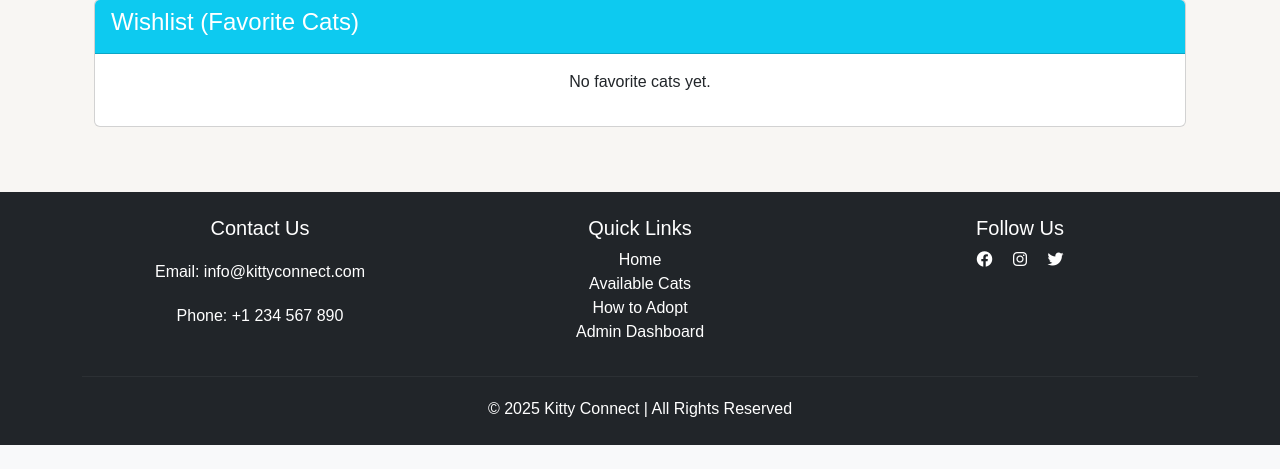
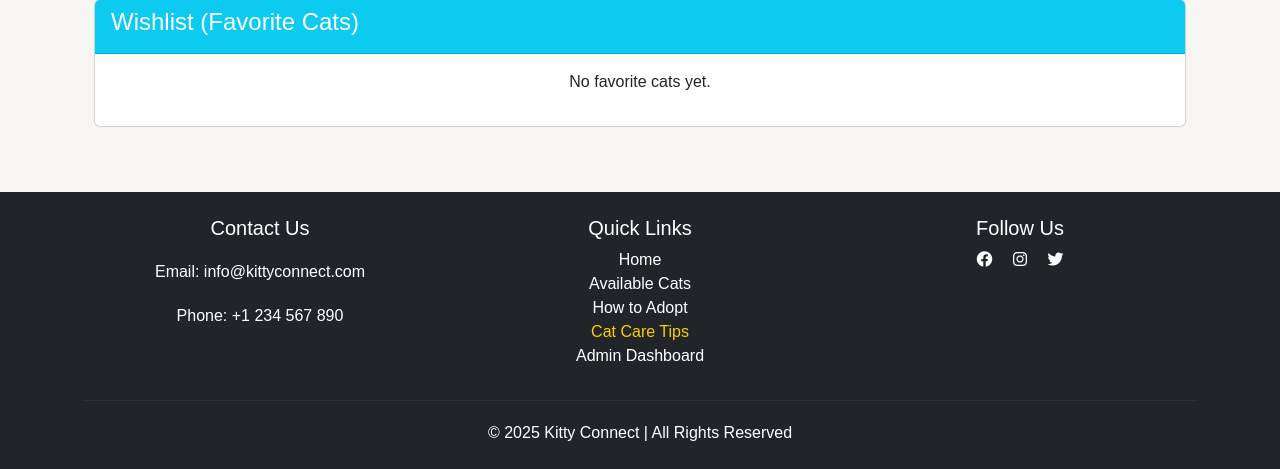
Before and after one commit to wafia7510/kitty-connect, a Django app: page /account/dashboard/ in a window 1280 px wide. Shown: the part 424-893 px from the top of the page. Before the commit the page ends 869 px from the top, so only its background shows below. Run offline with Django 4.2, Linux system fonts and the light colour scheme; a user stored in the database is signed in; data comes from the database, SQL or seed files in the repository.

Commit message:
Fix footer links

```diff
--- a/templates/base.html
+++ b/templates/base.html
@@ -92,7 +92,8 @@
                     <ul class="list-unstyled">
                         <li><a href="{% url 'home' %}" class="text-white" aria-label="Go to Home">Home</a></li>
                         <li><a href="{% url 'cat_list' %}" class="text-white" aria-label="View Available Cats">Available Cats</a></li>
-                        <li><a href="{% url 'home' %}#how-to-adopt" class="text-white" aria-label="Learn How to Adopt">How to Adopt</a></li>
+                        <li><a href="{% url 'home' %}#how-to-adopt-heading" class="text-white" aria-label="Learn How to Adopt">How to Adopt</a></li>
+                        <li><a href="{% url 'home' %}#cat-care-tips-heading" aria-label="View Cat Care Tips">Cat Care Tips</a></li>
                         {% if user.is_authenticated %}
                             {% if user.is_superuser %}
                                 <li><a href="{% url 'admin_dashboard' %}" class="text-white" aria-label="Admin Dashboard">Admin Dashboard</a></li>
```
